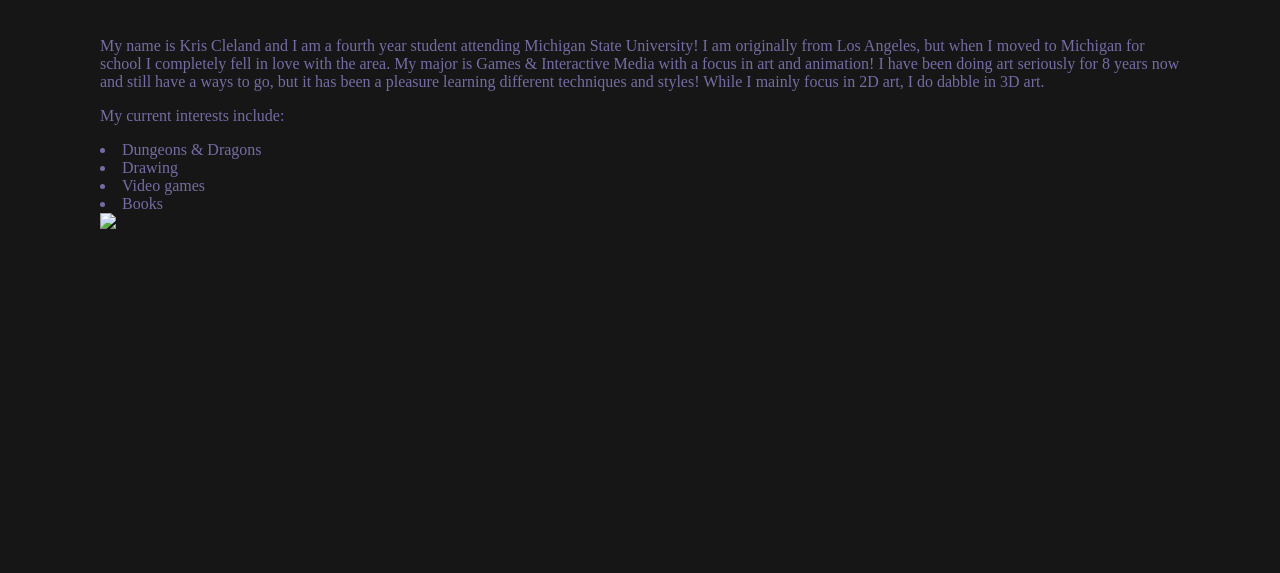
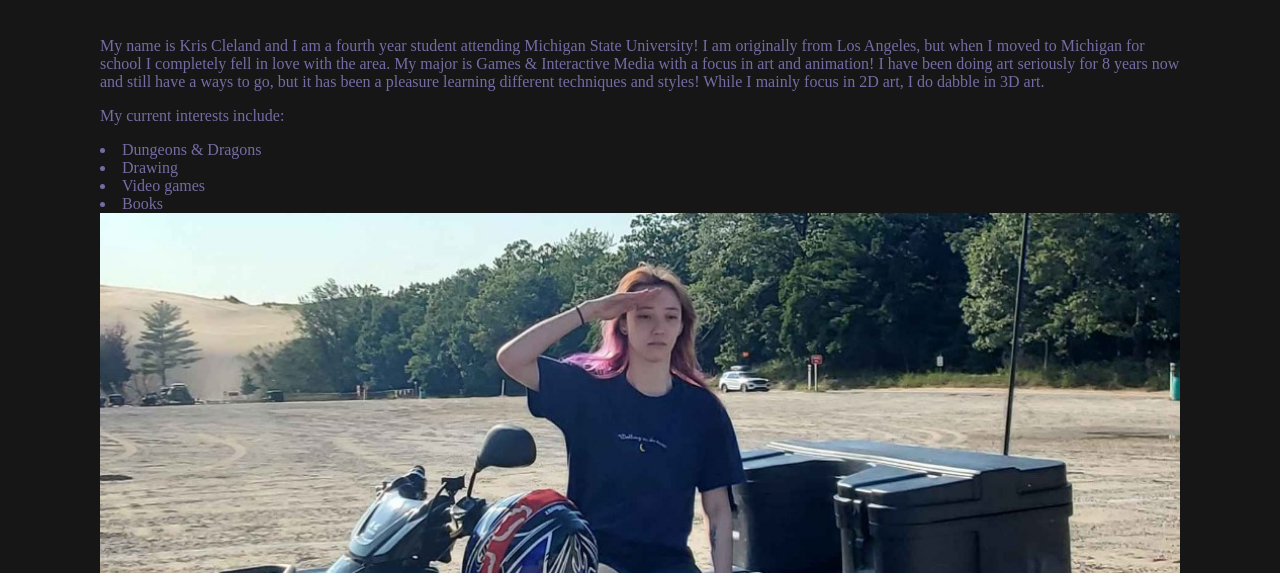
Before and after one commit to clelan27/mi349_blog, a plain HTML site: page about.html in a window 1280 px wide. Shown: the part 227-800 px from the top of the page. Drawn offline with Linux system fonts and the light colour scheme.

Commit message:
forgot to save this one

```diff
--- a/about.html
+++ b/about.html
@@ -20,6 +20,6 @@
             <li>Video games</li>
             <li>Books</li>
         </article>
-        <img src="Images/Salute.jpg">
+        <img src="Images/Salute.png">
     </section>
 </body>
```
